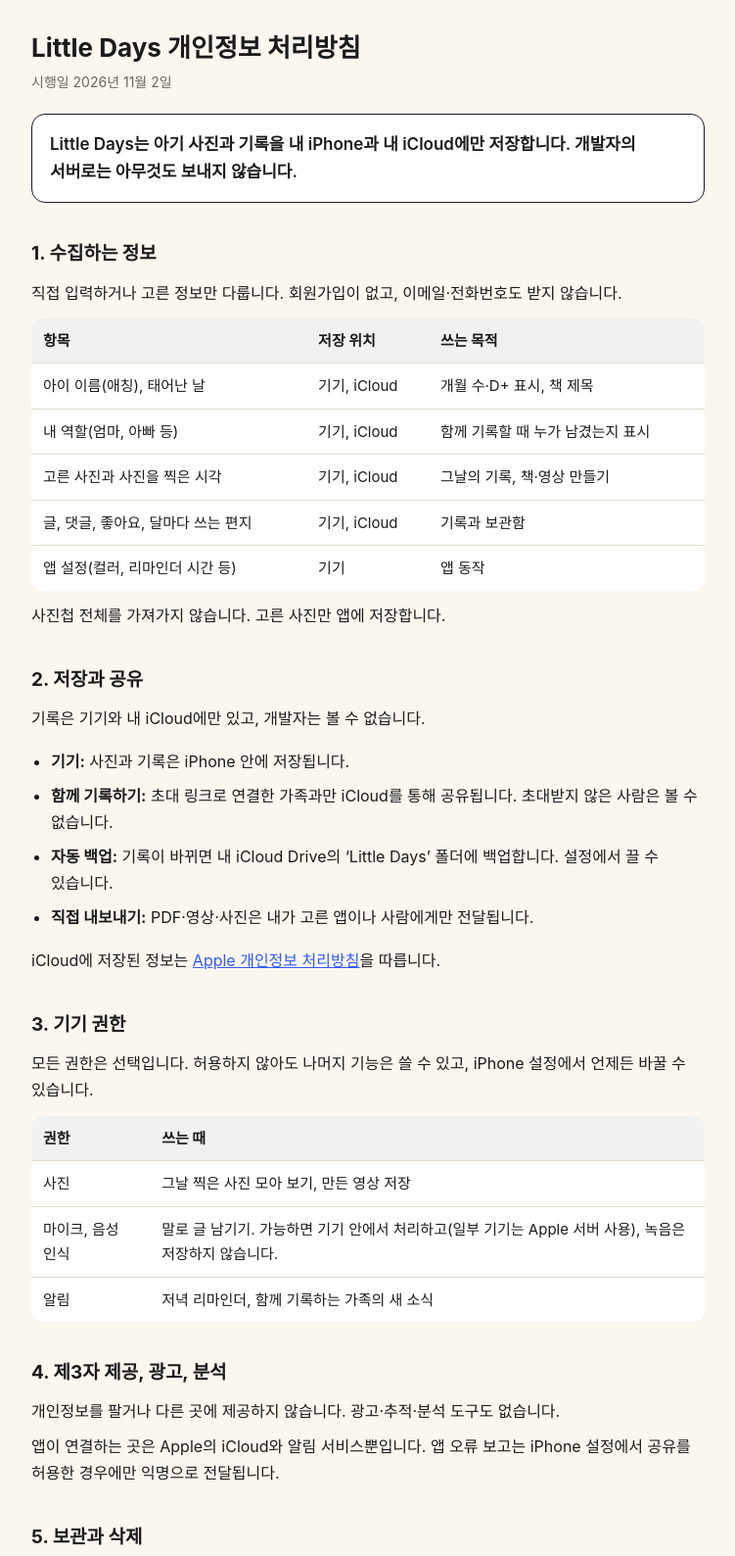
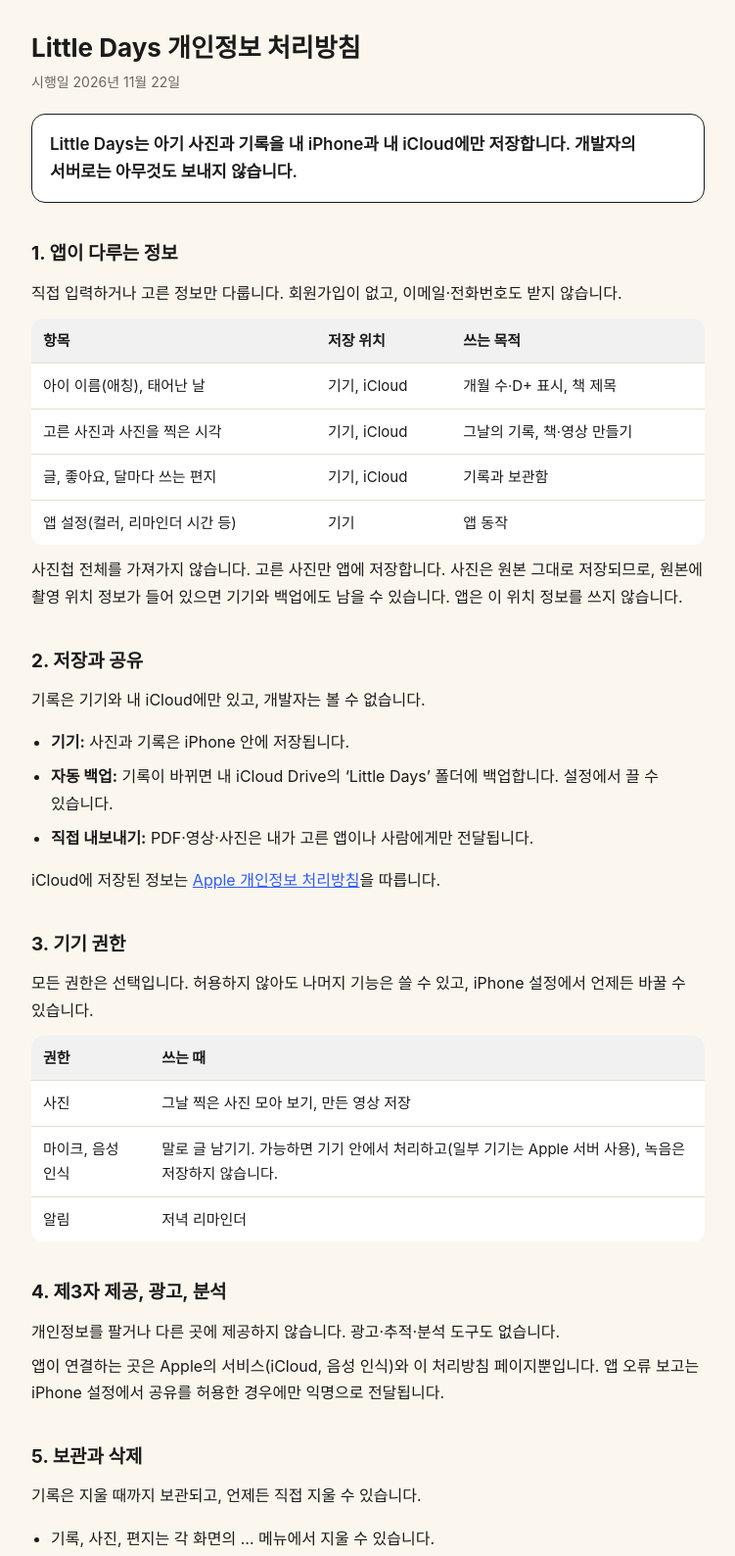
Before and after one commit to littledays-app/littledays-app.github.io, a plain HTML site: page privacy/index.html in a window 1280 px wide. Shown: the top 1588 px of the page at 98% size, without its empty margins (264-1015 px from the left). Drawn offline with Linux system fonts and the light colour scheme.

Commit message:
처리방침: 1.0(혼자 쓰는 판)에 맞춤 — 가족 공유 문구 정리, 위치 정보 안내
Co-Authored-By: Claude Opus 5.5 <noreply@anthropic.com>

```diff
--- a/privacy/index.html
+++ b/privacy/index.html
@@ -27,26 +27,24 @@
 <body>
 <main>
 <h1>Little Days 개인정보 처리방침</h1>
-<div class="meta">시행일 2026년 11월 2일</div>
+<div class="meta">시행일 2026년 11월 22일</div>
 <p class="lead">Little Days는 아기 사진과 기록을 내 iPhone과 내 iCloud에만 저장합니다. 개발자의 서버로는 아무것도 보내지 않습니다.</p>
 
-<h2>1. 수집하는 정보</h2>
+<h2>1. 앱이 다루는 정보</h2>
 <p>직접 입력하거나 고른 정보만 다룹니다. 회원가입이 없고, 이메일·전화번호도 받지 않습니다.</p>
 <table>
 <tr><th>항목</th><th>저장 위치</th><th>쓰는 목적</th></tr>
 <tr><td>아이 이름(애칭), 태어난 날</td><td>기기, iCloud</td><td>개월 수·D+ 표시, 책 제목</td></tr>
-<tr><td>내 역할(엄마, 아빠 등)</td><td>기기, iCloud</td><td>함께 기록할 때 누가 남겼는지 표시</td></tr>
 <tr><td>고른 사진과 사진을 찍은 시각</td><td>기기, iCloud</td><td>그날의 기록, 책·영상 만들기</td></tr>
-<tr><td>글, 댓글, 좋아요, 달마다 쓰는 편지</td><td>기기, iCloud</td><td>기록과 보관함</td></tr>
+<tr><td>글, 좋아요, 달마다 쓰는 편지</td><td>기기, iCloud</td><td>기록과 보관함</td></tr>
 <tr><td>앱 설정(컬러, 리마인더 시간 등)</td><td>기기</td><td>앱 동작</td></tr>
 </table>
-<p>사진첩 전체를 가져가지 않습니다. 고른 사진만 앱에 저장합니다.</p>
+<p>사진첩 전체를 가져가지 않습니다. 고른 사진만 앱에 저장합니다. 사진은 원본 그대로 저장되므로, 원본에 촬영 위치 정보가 들어 있으면 기기와 백업에도 남을 수 있습니다. 앱은 이 위치 정보를 쓰지 않습니다.</p>
 
 <h2>2. 저장과 공유</h2>
 <p>기록은 기기와 내 iCloud에만 있고, 개발자는 볼 수 없습니다.</p>
 <ul>
 <li><strong>기기:</strong> 사진과 기록은 iPhone 안에 저장됩니다.</li>
-<li><strong>함께 기록하기:</strong> 초대 링크로 연결한 가족과만 iCloud를 통해 공유됩니다. 초대받지 않은 사람은 볼 수 없습니다.</li>
 <li><strong>자동 백업:</strong> 기록이 바뀌면 내 iCloud Drive의 ‘Little Days’ 폴더에 백업합니다. 설정에서 끌 수 있습니다.</li>
 <li><strong>직접 내보내기:</strong> PDF·영상·사진은 내가 고른 앱이나 사람에게만 전달됩니다.</li>
 </ul>
@@ -58,20 +56,19 @@
 <tr><th>권한</th><th>쓰는 때</th></tr>
 <tr><td>사진</td><td>그날 찍은 사진 모아 보기, 만든 영상 저장</td></tr>
 <tr><td>마이크, 음성 인식</td><td>말로 글 남기기. 가능하면 기기 안에서 처리하고(일부 기기는 Apple 서버 사용), 녹음은 저장하지 않습니다.</td></tr>
-<tr><td>알림</td><td>저녁 리마인더, 함께 기록하는 가족의 새 소식</td></tr>
+<tr><td>알림</td><td>저녁 리마인더</td></tr>
 </table>
 
 <h2>4. 제3자 제공, 광고, 분석</h2>
 <p>개인정보를 팔거나 다른 곳에 제공하지 않습니다. 광고·추적·분석 도구도 없습니다.</p>
-<p>앱이 연결하는 곳은 Apple의 iCloud와 알림 서비스뿐입니다. 앱 오류 보고는 iPhone 설정에서 공유를 허용한 경우에만 익명으로 전달됩니다.</p>
+<p>앱이 연결하는 곳은 Apple의 서비스(iCloud, 음성 인식)와 이 처리방침 페이지뿐입니다. 앱 오류 보고는 iPhone 설정에서 공유를 허용한 경우에만 익명으로 전달됩니다.</p>
 
 <h2>5. 보관과 삭제</h2>
 <p>기록은 지울 때까지 보관되고, 언제든 직접 지울 수 있습니다.</p>
 <ul>
-<li>기록, 사진, 댓글, 편지는 각 화면의 … 메뉴에서 지울 수 있습니다.</li>
+<li>기록, 사진, 편지는 각 화면의 … 메뉴에서 지울 수 있습니다.</li>
 <li>설정 → 모든 기록 삭제로 한 번에 지울 수 있습니다.</li>
 <li>iCloud의 데이터와 백업은 iPhone 설정 → 내 이름 → iCloud → 저장 공간 관리에서 지울 수 있습니다.</li>
-<li>함께 기록하던 가족 기기에 있는 기록은 그 가족이 지워야 합니다.</li>
 </ul>
 
 <h2>6. 아이의 정보</h2>
@@ -81,7 +78,7 @@
 <ul>
 <li>문의: 김아름 · <a href="mailto:bojoge27@gmail.com">bojoge27@gmail.com</a></li>
 <li>내용이 바뀌면 이 페이지에 알리고 시행일을 고칩니다.</li>
-<li>시행일: 2026년 11월 2일</li>
+<li>시행일: 2026년 11월 22일</li>
 </ul>
 </main>
 </body>
```
